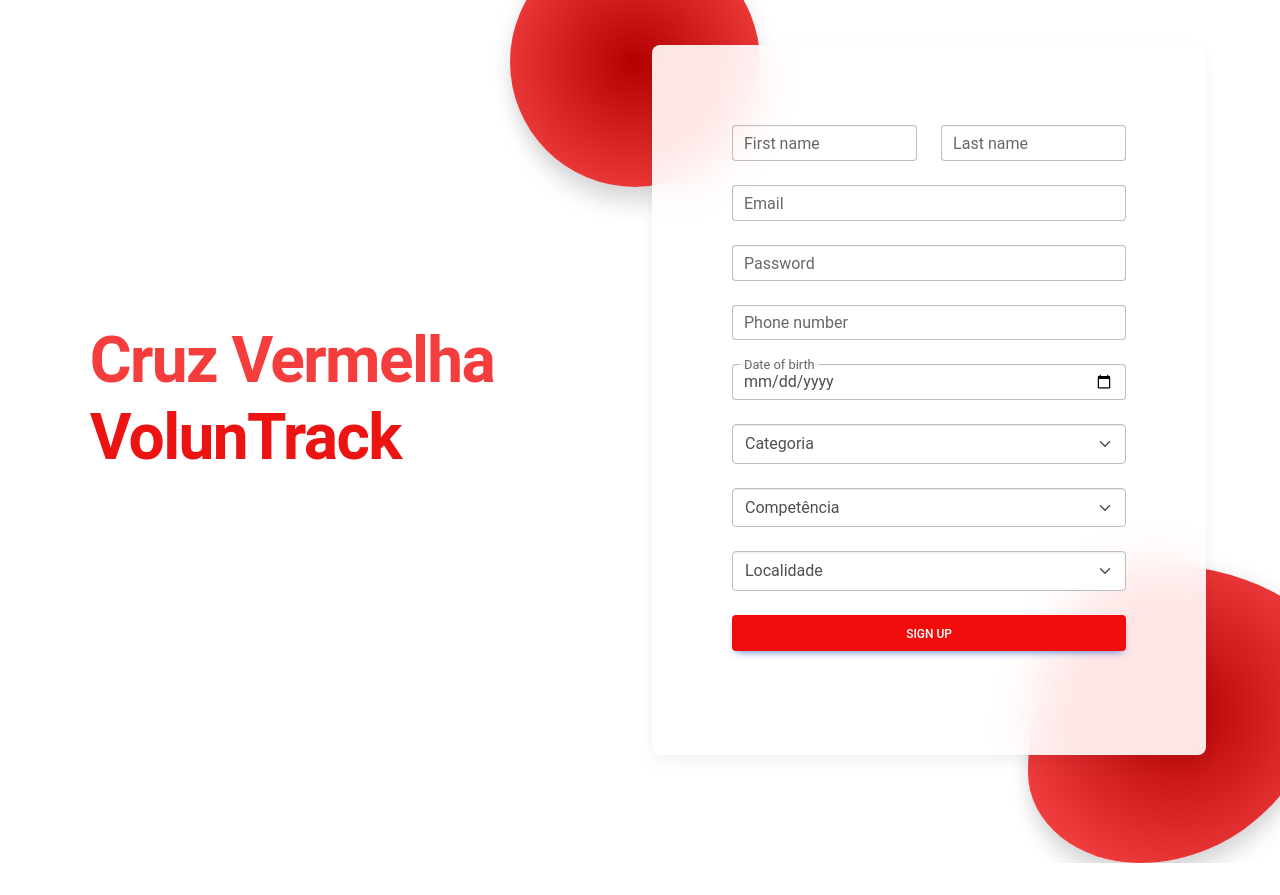
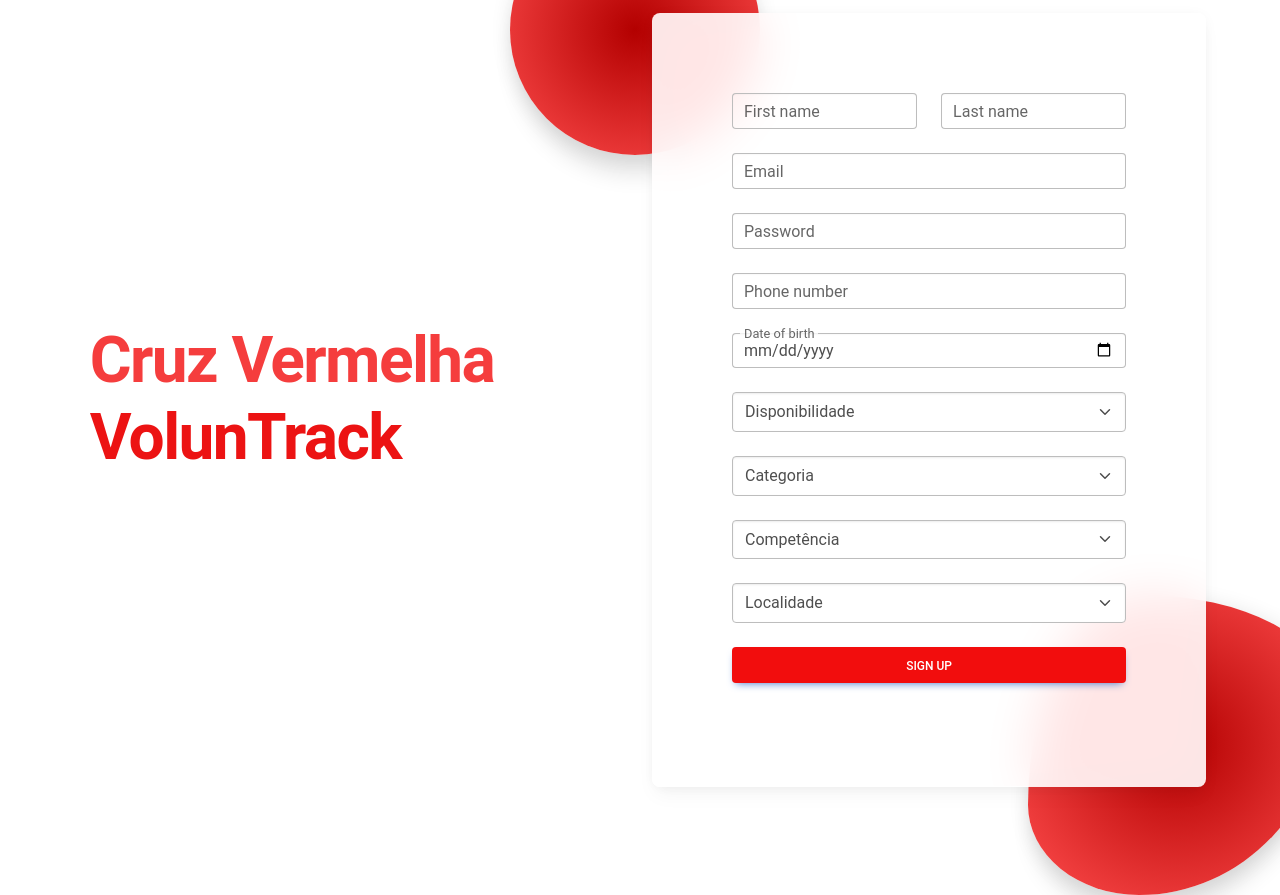
Before and after one commit to Filipe3Paisana/VolunTrack, a React (Vite) app in the folder web/: page / in a window 1280 px wide. Shown: the top 895 px of the page. Before the commit the page ends 863 px from the top, so only its background shows below. Built offline with nearby package versions, Linux system fonts and the light colour scheme.

Commit message:
variavel disponibilidade adicionada

```diff
--- a/web/src/pages/signup/signup.jsx
+++ b/web/src/pages/signup/signup.jsx
@@ -54,6 +54,17 @@
                             <MDBInput wrapperClass='mb-4' label='Password' id='form4' type='password' />
                             <MDBInput wrapperClass='mb-4' label='Phone number' id='form6' type='tel' />
                             <MDBInput wrapperClass='mb-4' label='Date of birth' id='form5' type='date' />
+
+                            {/* Disponibilidade durante o dia Dropdown */}
+                            <div className='mb-4'>
+                                <select className='form-select' id='disponibilidade'>
+                                    <option value='' disabled selected>Disponibilidade</option>
+                                    <option value='Manhã'>Manhã</option>
+                                    <option value='Tarde'>Tarde</option>
+                                    <option value='Noite'>Noite</option>
+                                </select>
+                            </div>
+
 
                             {/* Categoria Dropdown */}
                             <div className='mb-4'>
```
